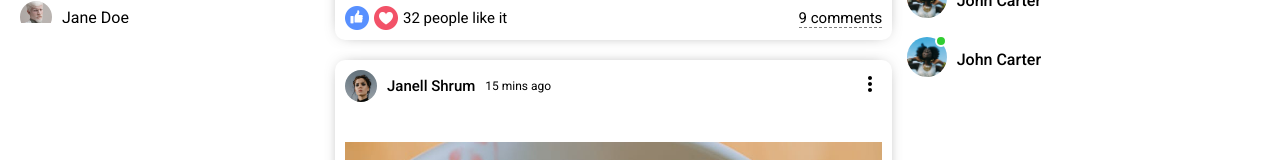
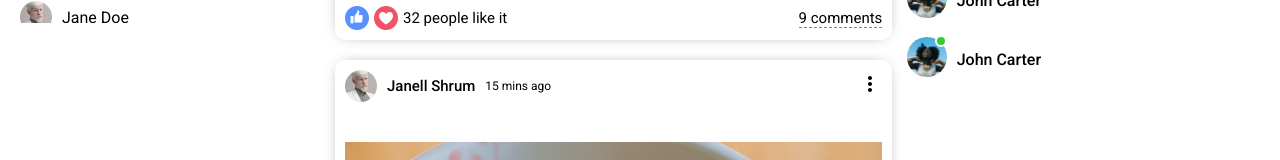
Before and after one commit to PadalaBalaSivaSaiMegiReddy/react_social_media_app, a React (Vite) app in the folder client/: page / in a window 1280 px wide. Shown: the part 777-937 px from the top of the page. Built offline with nearby package versions, Linux system fonts and the light colour scheme.

Commit message:
Update profile picture paths in Post component and dummyData

```diff
--- a/client/src/components/post/Post.jsx
+++ b/client/src/components/post/Post.jsx
@@ -9,7 +9,7 @@ function Post({post}) {
         <div className="postWrapper">
             <div className="postTop">
                 <div className="postTopLeft">
-                    <img className='postProfileImg' src="../src/assets/person/1.jpeg" alt="ProfileImg" />
+                    <img className='postProfileImg' src={Users.filter((u)=>u.id===post.userId)[0].profilePicture} alt="ProfileImg" />
                     <span className='postUserName'>{Users.filter((u)=>u.id===post.userId)[0].username}</span>
                     <span className='postDate'>{post.date}</span>
                 </div>
--- a/client/src/dummyData.js
+++ b/client/src/dummyData.js
@@ -1,7 +1,7 @@
 export const Users = [
     {
       id:1,
-      profilePicture: "../src/assets/post/1.jpeg",
+      profilePicture: "../src/assets/person/1.jpeg",
       username: "Megi Reddy",
     },
     {
```
